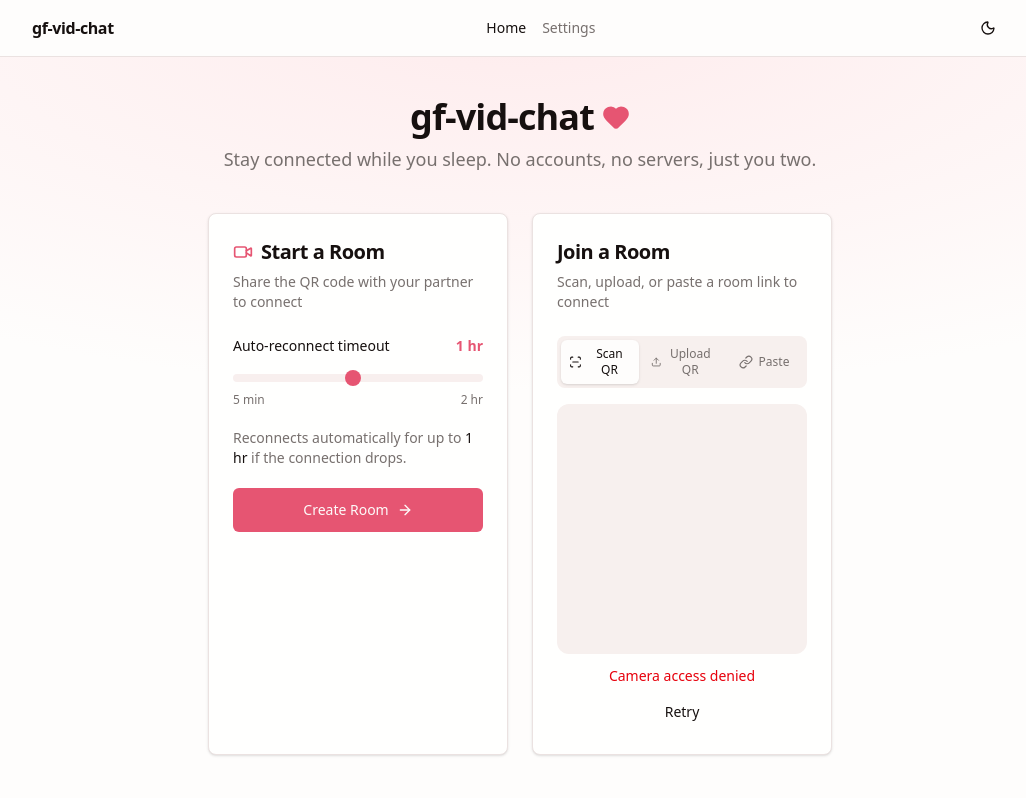
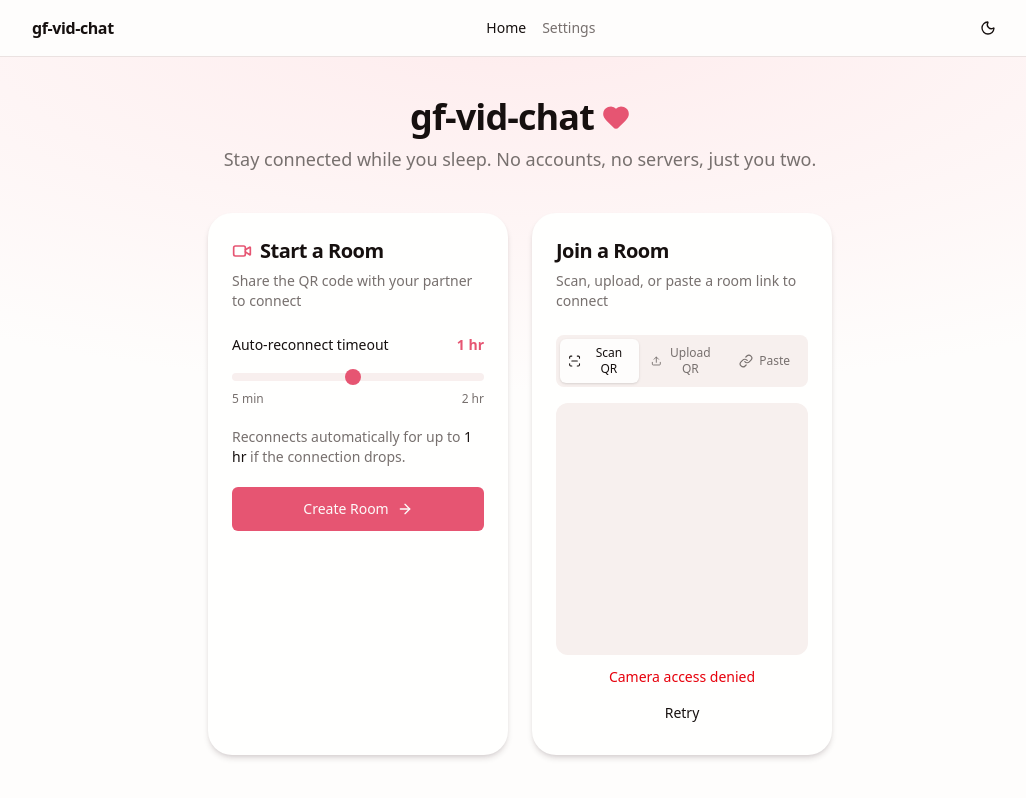
Before and after one commit to carlomigueldy/gf-vid-chat, a React (Vite) app: page / in a window 1280 px wide. Shown: the whole page, without its empty margins (120-1146 px from the left). Built offline with nearby package versions, Linux system fonts and the light colour scheme.

Commit message:
style: soften Card to rounded-3xl with warm glow shadow

```diff
--- a/src/components/ui/card.tsx
+++ b/src/components/ui/card.tsx
@@ -7,7 +7,7 @@ export function Card({
   return (
     <div
       className={cn(
-        'rounded-lg border border-[var(--border)] bg-[var(--card)] text-[var(--card-foreground)] shadow-sm',
+        'rounded-3xl bg-[var(--card)] text-[var(--card-foreground)] shadow-warm-md',
         className
       )}
       {...props}
```
